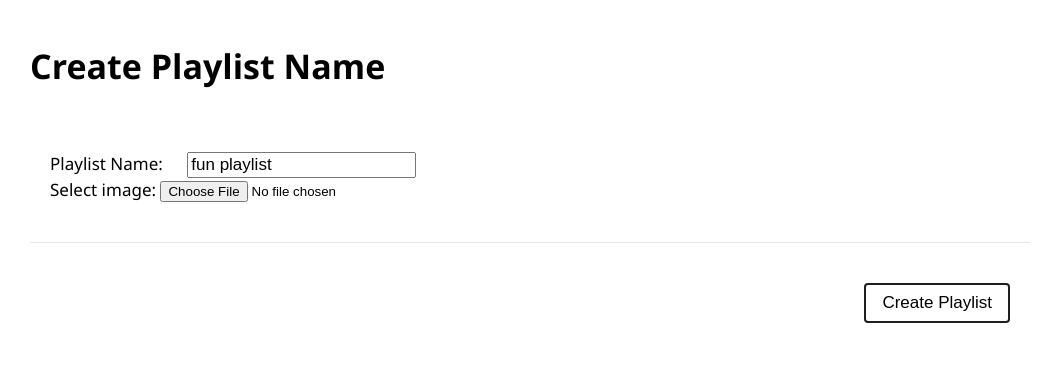
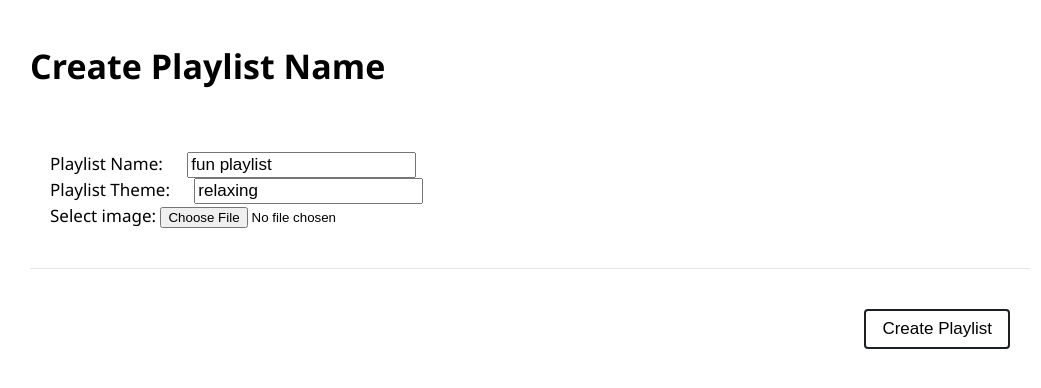
Before and after one commit to AmmarAlzureiqi/Mood-of-Music, a Flask app: page /playlistsform in a window 1280 px wide. Shown: the top 388 px of the page, without its empty margins (110-1151 px from the left). Run offline with Flask 3, Linux system fonts and the light colour scheme.

Commit message:
Initial commit

```diff
--- a/cartoonify.py
+++ b/cartoonify.py
@@ -50,7 +50,7 @@ def cartoonifyimage(base64_image, openai_key):
 load_dotenv()
 OPENAI_API_KEY = os.getenv('OPENAI_API_KEY')
 temp = base64.b64encode(open('images/sunset1.png', "rb").read()).decode('utf-8')
-print(temp)
+#print(temp)
 
 #res = cartoonifyimage(temp, os.getenv('OPENAI_API_KEY'))
 #print(res)
--- a/main.py
+++ b/main.py
@@ -93,15 +93,20 @@ def get_playlist_info(): #getting playlist name and image (to create mood)
     print(request.method)
     if request.method == 'POST':
         pl_name = request.form['playlist_name']
+        pl_theme = request.form['playlist_theme']
         playlist_image = request.files['img']
 
     else:
         pl_name = request.form.get('playlist_name')
+        pl_theme = request.form.get['playlist_theme']
         playlist_image = request.files.get('img')
 
     session['pl_name'] = pl_name
+    session['pl_theme'] = pl_theme
+
     temp = base64.b64encode(playlist_image.read()).decode('utf-8')
-    result1 = image_to_desc(temp, OPENAI_API_KEY)
+    session['image'] = temp
+    result1 = image_to_desc(temp, OPENAI_API_KEY, pl_theme=pl_theme)
     session['playlist_image'] = result1
 
     return redirect('/playlists')
@@ -110,13 +115,15 @@ def get_playlist_info(): #getting playlist name and image (to create mood)
 @app.route('/playlists', methods=['GET', 'POST'])
 def create_playlist():
     pl_name = session['pl_name']
+    pl_theme = session['pl_theme']
 
     sp = spotipy.Spotify(auth=session['access_token'])
     user = sp.current_user()
 
-
     response1 = session['playlist_image'].split('$&$')
     prompt = response1[0]
+    print('---------')
+    print(prompt)
     songlist = response1[1].split('&,')
     create_playlist_fun(sp, user['id'], pl_name, 'Test playlist created using python!')
     list_of_songs = []
@@ -135,8 +142,11 @@ def create_playlist():
     session['plst_name'] = pplaylist
     sp.user_playlist_add_tracks(user = user['id'], playlist_id=pplaylist, tracks=list_of_songs)
 
+    print('-----')
+    #print(session['image'])
     with open("images/temp1.jpg", "rb") as image_file:  # opening file safely
         image_64_encode = base64.b64encode(image_file.read())
+        print(image_64_encode)
 
     if len(image_64_encode) > 256000: # check if image is too big
         print("Image is too big: ", len(image_64_encode))
--- /dev/null
+++ b/new.py
@@ -0,0 +1,2 @@
+# create mysql database with one table for users, (unique id, username, playlists of user)
+# and another table for playlists (playlsit id, playlist name, songs, image 64bit, date)
--- a/templates/form.html
+++ b/templates/form.html
@@ -13,6 +13,9 @@
       <div class="form__fieldset">
         <label for="amount" class="form__label">Playlist Name:</label>
         <input type="text" name="playlist_name" id="playlist_name" class="form__input" value="fun playlist"/>
+        <br/>
+        <label for="amount" class="form__label">Playlist Theme:</label>
+        <input type="text" name="playlist_theme" id="playlist_theme" class="form__input" value="relaxing"/>
         <br/>
         <label for="img">Select image:</label>
         <input type="file" id="img" name="img" accept="image/*">
```
Also changed, not shown: imagetodesc.py (+7 -4 lines), images/img.jpg.
